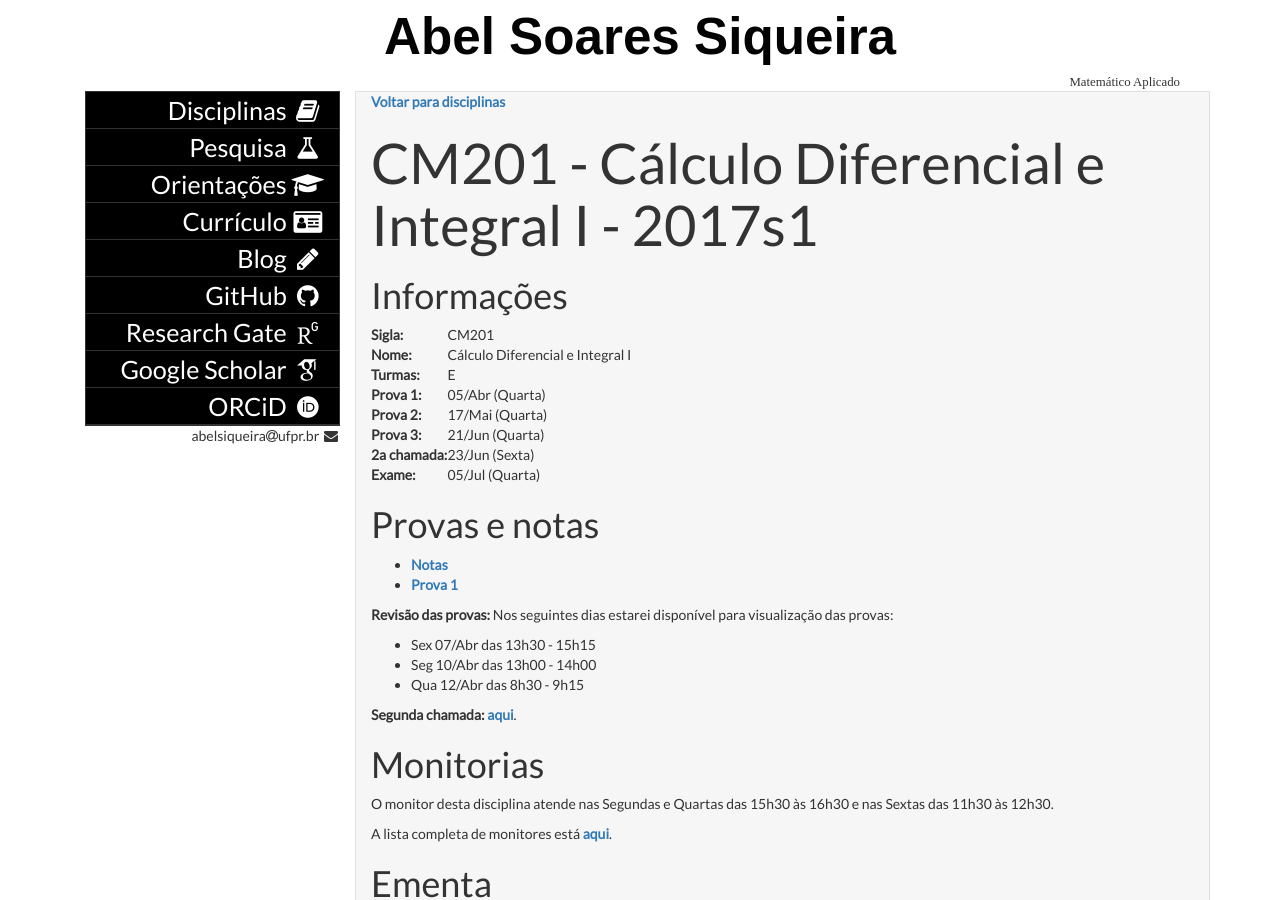
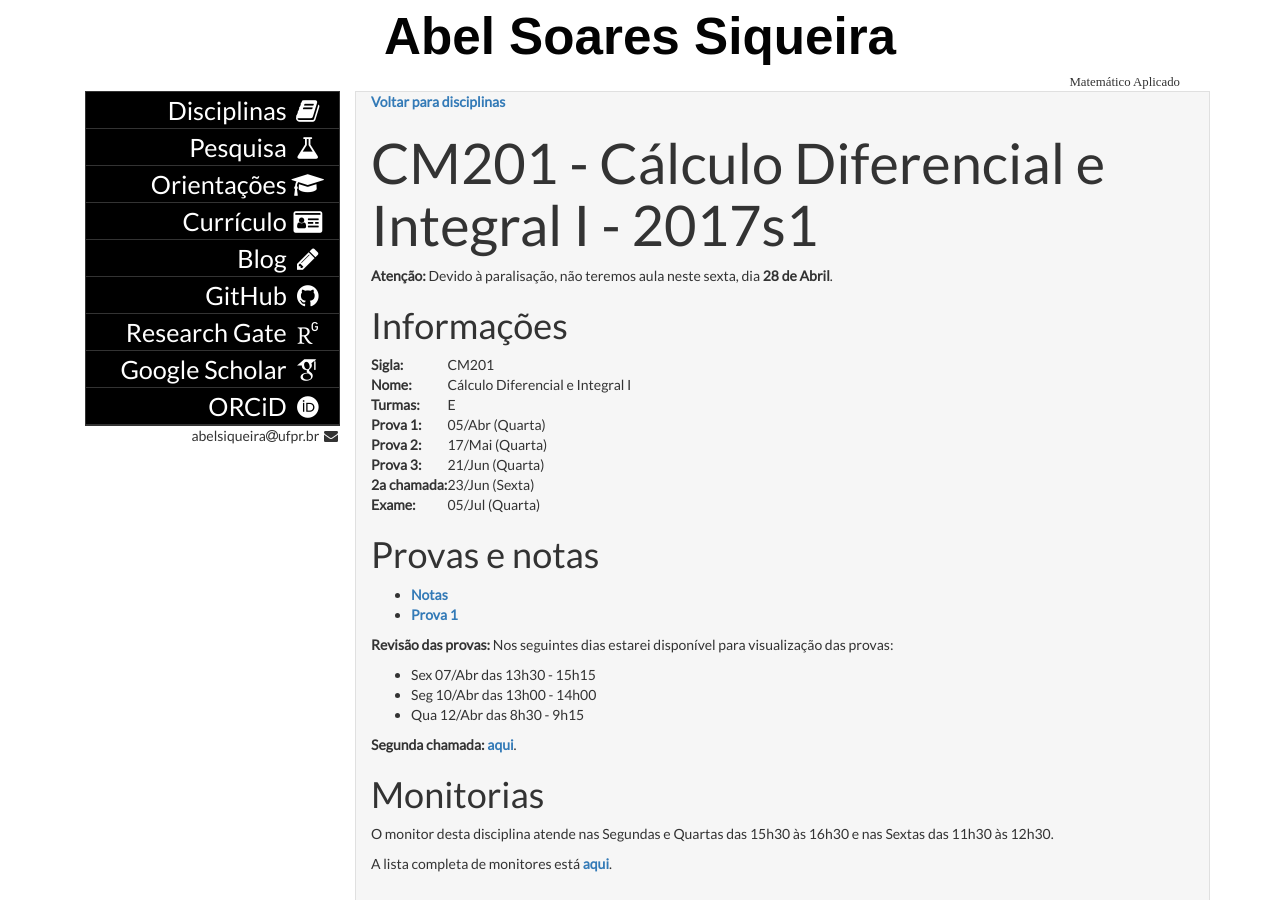
Before and after one commit to abelsiqueira/abelsiqueira.github.io-old, a Jekyll site: the page built from disciplinas/cm201-2017s1.md, in a window 1280 px wide and 900 px high. Built offline with Jekyll 4.4.1, drawn with Linux system fonts in a browser that asks for light colours; some web fonts are replaced.

Commit message:
Paralisa

```diff
--- a/disciplinas/cm201-2017s1.md
+++ b/disciplinas/cm201-2017s1.md
@@ -5,6 +5,8 @@ categories: teaching
 permalink:  /cm201-2017s1/
 tag:        2017s1
 ---
+
+**Atenção:** Devido à paralisação, não teremos aula neste sexta, dia **28 de Abril**.
 
 # Informações
 
```
